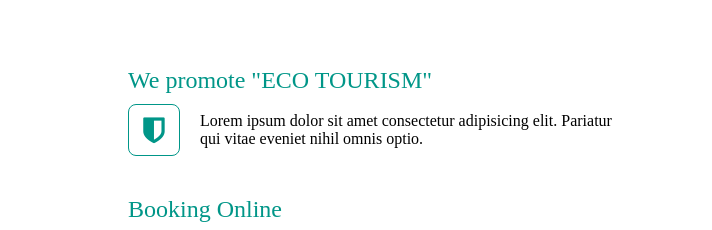
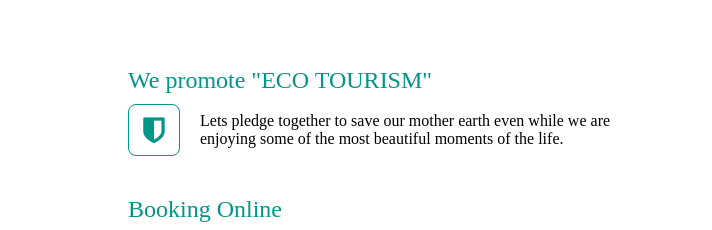
Before and after one commit to utkarshsp206/Krush_tourism, a plain HTML site: page index.html in a window 1280 px wide. Shown: the part 954-1184 px from the top of the page, 0-712 px from the left. Drawn offline with Linux system fonts and the light colour scheme; some packages are replaced by stand-ins of ours; grey boxes are pictures that could not be loaded; a script that the page names is missing.

Commit message:
Update index.html

```diff
--- a/index.html
+++ b/index.html
@@ -61,8 +61,7 @@
                         <i class="fa fa-shield"></i>
                     </div>
                     <div class="feature-text">
-                        <p>Lorem ipsum dolor sit amet consectetur adipisicing elit. Pariatur qui vitae eveniet nihil
-                            omnis optio.</p>
+                        <p>Lets pledge together to save our mother earth even while we are enjoying some of the most beautiful moments of the life.</p>
                     </div>
                 </div>
                 <h1> Booking Online</h1>
```
